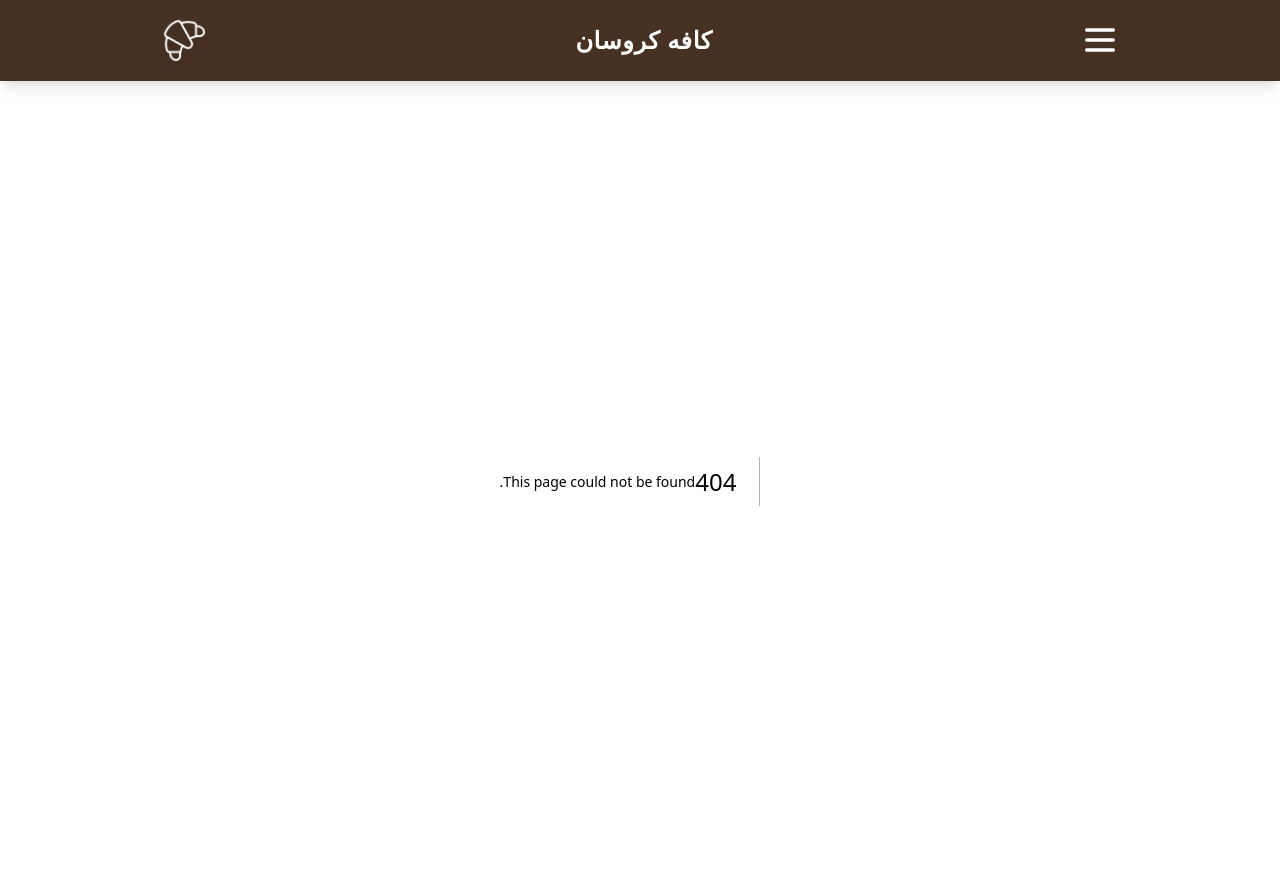
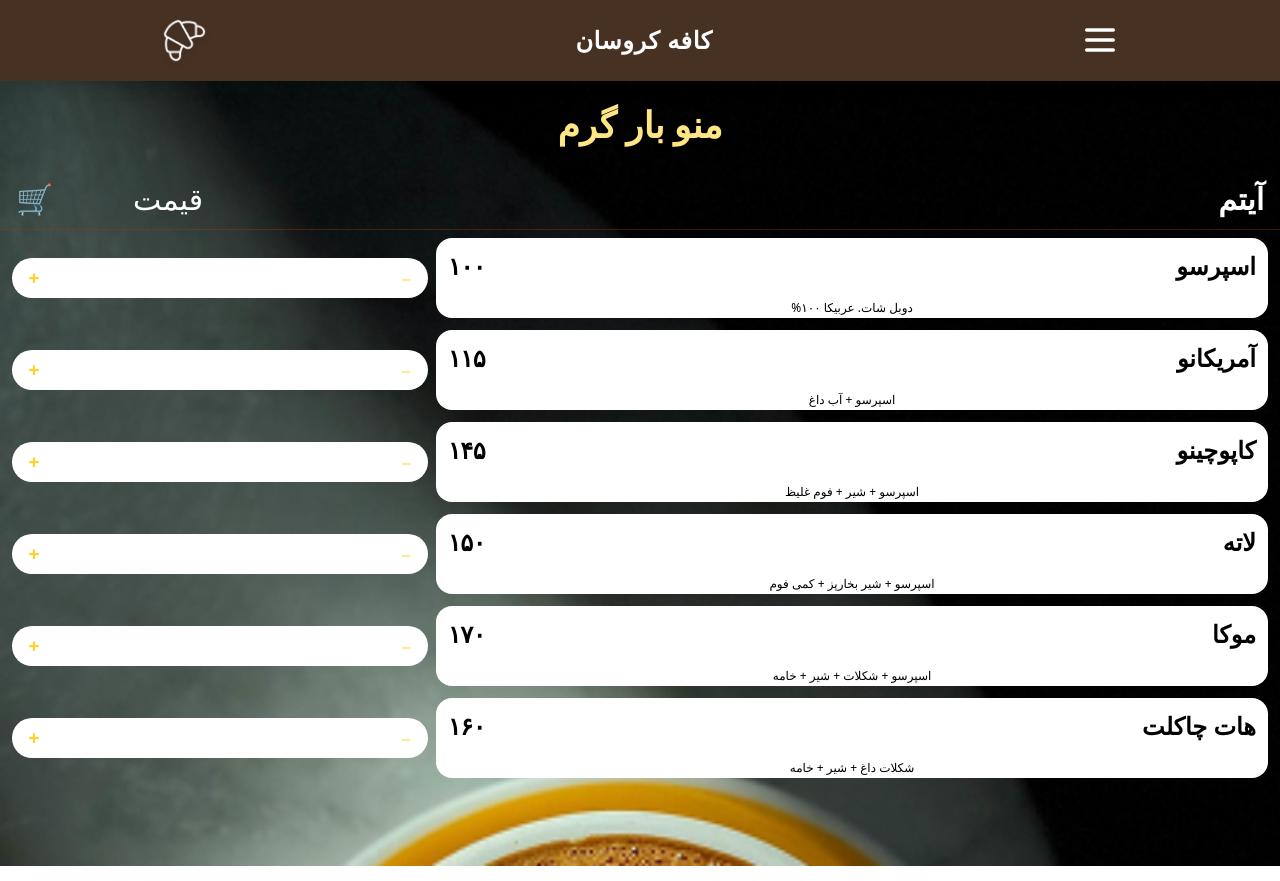
Before and after one commit to mohamadam13858/coffee-front, a Next.js app: page /menu/1/category/breakfast in a window 1280 px wide. Before the commit this address had no page. Built offline with nearby package versions, Linux system fonts and the light colour scheme.

Commit message:
category-slug

```diff
--- /dev/null
+++ b/app/menu/[table]/category/[slug]/page.tsx
@@ -0,0 +1,105 @@
+'use client';
+
+import { useState } from 'react';
+
+type Item = {
+  name: string;
+  price: string;
+  desc: string;
+};
+
+const items: Item[] = [
+  { name: 'اسپرسو', price: '۱۰۰', desc: 'دوبل شات. عربیکا ۱۰۰%' },
+  { name: 'آمریکانو', price: '۱۱۵', desc: 'اسپرسو + آب داغ' },
+  { name: 'کاپوچینو', price: '۱۴۵', desc: 'اسپرسو + شیر + فوم غلیظ' },
+  { name: 'لاته', price: '۱۵۰', desc: 'اسپرسو + شیر بخارپز + کمی فوم' },
+  { name: 'موکا', price: '۱۷۰', desc: 'اسپرسو + شکلات + شیر + خامه' },
+  { name: 'هات چاکلت', price: '۱۶۰', desc: 'شکلات داغ + شیر + خامه' },
+];
+
+export default function HotMenuPage() {
+  const [quantities, setQuantities] = useState<Record<string, number>>({});
+
+  const updateQty = (name: string, delta: number) => {
+    setQuantities((prev) => {
+      const current = prev[name] || 0;
+      const next = Math.max(0, current + delta);
+      return { ...prev, [name]: next };
+    });
+  };
+
+  return (
+    <div className=" text-white font-sans">
+
+
+      <div className="text-center py-6">
+        <h2 className="text-3xl md:text-4xl font-bold text-amber-200 drop-shadow-md">
+          منو بار گرم
+        </h2>
+      </div>
+
+
+      <div className="flex flex-row-reverse items-center justify-between px-4 py-3 border-b border-amber-800/40">
+        <div className='flex justify-center items-center gap-20'>
+          <div className="text-white text-3xl font-medium">قیمت</div>
+          <div className="text-white text-3xl">🛒</div>
+        </div>
+        <div className="text-white text-3xl font-bold">آیتم</div>
+      </div>
+
+
+      <div className="px-3 py-2 space-y-3">
+        {items.map((item) => {
+          const qty = quantities[item.name] || 0;
+
+          return (
+            <div className='flex flex-row-reverse justify-between items-center gap-2 '>
+
+              <div className=" w-1/3 flex  items-center bg-white rounded-full px-1.5 py-1 min-w-25 justify-between">
+                <button
+                  onClick={() => updateQty(item.name, -1)}
+                  className="w-8 h-8 flex items-center justify-center text-amber-300 text-xl font-bold rounded-full hover:bg-amber-900/40 transition disabled:opacity-50"
+                  disabled={qty === 0}
+                >
+                  –
+                </button>
+
+                <span className="text-white text-xl font-semibold min-w-[2rem] text-center">
+                  {qty || '+'}
+                </span>
+
+                <button
+                  onClick={() => updateQty(item.name, 1)}
+                  className="w-8 h-8 flex items-center justify-center text-amber-300 text-xl font-bold rounded-full hover:bg-amber-900/40 transition"
+                >
+                  +
+                </button>
+              </div>
+
+              <div className='w-2/3 bg-white rounded-2xl'>
+
+                <div className=" flex  flex-row-reverse items-center px-3 py-3  justify-between gap-5">
+                  <div className=" text-center">
+                    <div className="text-black text-2xl font-bold tracking-tight">
+                      {item.price}
+                    </div>
+                  </div>
+                  <div className=" text-center">
+                    <h3 className="text-black text-2xl font-bold">{item.name}</h3>
+                  </div>
+
+                </div>
+                <div className='text-center'>
+                  <span className='text-black text-center text-xs'>{item.desc}</span>
+                </div>
+              </div>
+
+            </div>
+
+          );
+        })}
+      </div>
+      <div className="h-20" />
+    </div>
+  );
+}
--- a/app/menu/[table]/page.tsx
+++ b/app/menu/[table]/page.tsx
@@ -1,65 +1,67 @@
+'use client';
 
-import React from 'react';
+import { useParams, useRouter } from 'next/navigation';
+import Link from 'next/link';
 
-export const metadata = {
-  title: 'منوی کافه سان کروسان',
-  description: 'بار گرم، بار سرد، دمنوش، دسر و کیک، صبحانه – کافه سان کروسان',
-};
+const categories = [
+  { title: 'بار گرم', slug: 'hot' },
+  { title: 'بار سرد', slug: 'cold' },
+  { title: 'دمنوش', slug: 'herbal-tea' },
+  { title: 'دسر و کیک', slug: 'dessert' },
+  { title: 'صبحانه', slug: 'breakfast' },
+];
 
 export default function MenuPage() {
+  const params = useParams();
+  const encodedTable = params.table as string;
+  const table = decodeURIComponent(encodedTable);
+  const router = useRouter();
+
   return (
-    <div className=" items-center px-5 py-12 md:py-16">
-      <div className="w-full max-w-2xl flex flex-col items-center text-center">
-        <div className=" mt-10 mb-20 md:mb-24">
-          <h1 className="text-4xl sm:text-5xl font-bold tracking-wider text-white  drop-shadow-lg">
-             منو کافه کروسان
+    <div className="items-center px-5 py-12 md:py-16 min-h-screen">
+      <div className="w-full max-w-2xl flex flex-col items-center text-center mx-auto">
+        <div className="mt-10 mb-20 md:mb-24">
+          <h1 className="text-4xl sm:text-5xl font-bold tracking-wider text-white drop-shadow-lg">
+            منو کافه سان کروسان
           </h1>
-        </div>
 
-        <div className="w-full flex flex-col items-center gap-6 md:gap-8 scroll-auto overflow-auto">
-          <div className="bg-[#8A6750] backdrop-blur-md border border-amber-800/40 rounded-3xl shadow-xl overflow-hidden w-fit min-w-35 max-w-5  px-8 py-3 md:px-10 md:py-4">
-            <div className="text-center text-2xl md:text-4xl font-bold text-white tracking-wide drop-shadow-md whitespace-nowrap">
-              بار گرم
+
+          <div className="mt-6 flex flex-row-reverse items-center justify-center gap-3">
+            <button
+              onClick={() => router.back()}
+              className="flex items-center gap-2 px-6 py-3 bg-amber-800/30 hover:bg-amber-700/80 text-white text-xl font-medium rounded-xl shadow-md transition-all duration-300 active:scale-95 focus:outline-none focus:ring-2 focus:ring-amber-400"
+              aria-label="بازگشت به انتخاب شماره میز"
+            >
+              <span className="text-2xl">←</span>
+              بازگشت
+            </button>
+
+            <p className="text-xl text-white">
+              میز شماره {table}
+            </p>
           </div>
         </div>
 
-
-          <div className="bg-[#8A6750] backdrop-blur-md border border-amber-800/40 rounded-3xl shadow-xl overflow-hidden w-fit min-w-35  max-w-5  px-8 py-3 md:px-10 md:py-4">
-            <div className="text-center text-2xl md:text-4xl font-bold text-white tracking-wide drop-shadow-md whitespace-nowrap">
-              بار سرد
+        <div className="w-full flex flex-col items-center gap-6 md:gap-8">
+          {categories.map((cat) => (
+            <Link
+              key={cat.slug}
+              href={`/menu/${table}/category/${cat.slug}`}
+              className="w-fit min-w-55 max-w-[90%] transition-all duration-300 hover:scale-105 active:scale-95 focus:outline-none focus:ring-2 focus:ring-amber-400 rounded-3xl"
+            >
+              <div className="bg-[#8A6750] backdrop-blur-md border border-amber-800/50 rounded-3xl shadow-xl px-10 py-5 md:px-12 md:py-6 cursor-pointer">
+                <div className="text-center text-3xl md:text-4xl font-bold text-white tracking-wide drop-shadow-md whitespace-nowrap">
+                  {cat.title}
                 </div>
               </div>
-
-
-          <div className="bg-[#8A6750] border border-amber-800/40 rounded-3xl shadow-xl overflow-hidden w-fit min-w-35 max-w-5 px-8 py-3 md:px-10 md:py-4">
-            <div className="text-center text-2xl md:text-4xl font-bold text-white tracking-wide drop-shadow-md whitespace-nowrap">
-              دمنوش
-            </div>
+            </Link>
+          ))}
         </div>
 
-
-          <div className="bg-[#8A6750]  border border-amber-800/40 rounded-3xl shadow-xl overflow-hidden w-fit min-w-35 max-w-5 px-8 py-3 md:px-10 md:py-4">
-            <div className="text-center text-2xl md:text-4xl font-bold text-white tracking-wide drop-shadow-md whitespace-nowrap">
-              دسر و کیک
-            </div>
-          </div>
-
-
-          <div className="bg-[#8A6750]  border border-amber-800/40 rounded-3xl shadow-xl overflow-hidden w-fit min-w-35  max-w-5  px-8 py-3 md:px-10 md:py-4">
-            <div className=" text-center text-2xl md:text-4xl font-bold text-white tracking-wide drop-shadow-md whitespace-nowrap">
-              صبحانه
-            </div>
-          </div>
-
-
-          {/* <div className="mt-12 md:mt-16 text-center"> */}
-            {/* <p className="text-amber-200/70 text-base md:text-lg font-light">
-              کافه سان‌کروسان • با عشق برای شما ☕✨
+        <div className="mt-16 text-center">
+          <p className="text-amber-200/80 text-lg font-light">
+            کافه کروسان • با عشق برای شما ☕✨
           </p>
-            <p className="mt-2 text-amber-300/60 text-sm">
-              قیمت‌ها به زودی اضافه می‌شوند
-            </p>
-          </div> */}
         </div>
       </div>
     </div>
--- a/app/menu/page.tsx
+++ b/app/menu/page.tsx
@@ -0,0 +1,7 @@
+import React from 'react'
+
+export default function page() {
+  return (
+    <div>page</div>
+  )
+}
--- a/app/page.tsx
+++ b/app/page.tsx
@@ -17,7 +17,6 @@ export default function WelcomePage() {
       alert('لطفاً یک میز انتخاب کنید');
       return;
     }
-
     router.push(`/menu/${selectedTable}`);
   };
 
@@ -27,7 +26,7 @@ export default function WelcomePage() {
 
       <div className="relative flex flex-col justify-between z-10 max-w-md w-full space-y-6 md:space-y-8">
         <div className="flex flex-row-reverse items-center justify-center">
-          <div className="relative w-16 h-16 md:w-20 md:h-20">
+          <div className="relative w-13 h-13 md:w-20 md:h-20">
             <Image
               src="/Frame.png"
               alt="کروسان"
@@ -37,9 +36,9 @@ export default function WelcomePage() {
             />
           </div>
 
-          <h1 className="text-4xl md:text-5xl font-bold tracking-wide font-serif drop-shadow-md">
-            به کافه خوش آمدید
-          </h1>
+          <div className="text-2xl md:text-5xl font-bold tracking-wide font-serif drop-shadow-md">
+            به کافه کروسان خوش آمدید
+          </div>
         </div>
 
         <div className="flex flex-col items-center justify-center">
@@ -47,12 +46,12 @@ export default function WelcomePage() {
             شماره میز خود را انتخاب کنید
           </p>
 
-          <div className="relative grid grid-cols-3 gap-5 sm:gap-6 md:gap-8 py-8 md:py-12 w-2/3 max-w-[320px] sm:max-w-[380px] mx-auto p-10">
+          <div className="relative grid grid-cols-3 gap-5 sm:gap-6 md:gap-8 py-8 md:py-12 w-2/3 max-w-[320px] sm:max-w-95 mx-auto p-10">
             <div
               className={`
                 absolute inset-0
                 bg-white/18
-                backdrop-blur-[12px]
+                backdrop-blur-md
                 border border-white/10
                 rounded-2xl
               `}
@@ -75,11 +74,9 @@ export default function WelcomePage() {
                     hover:shadow-[0_12px_32px_rgba(0,0,0,0.7)]
                     active:scale-95 active:shadow-inner active:translate-y-1
                     transition-all duration-200 ease-out
-                    border ${isSelected ? 'border-amber-400 border-4' : 'border-white/15'}
+                    border ${isSelected ? 'border-[#463123] border-4' : 'border-white/15'}
                     flex items-center justify-center
-                    ${isSelected
-                      ? 'bg-amber-600 scale-110 shadow-[0_0_30px_rgba(245,158,11,0.6)]'
-                      : 'bg-[#8A6750] hover:bg-[#9a785f]'}
+                    bg-[#8A6750]
                     text-amber-50
                   `}
                 >
```
Lines whose indentation alone changed are shown as unchanged.
